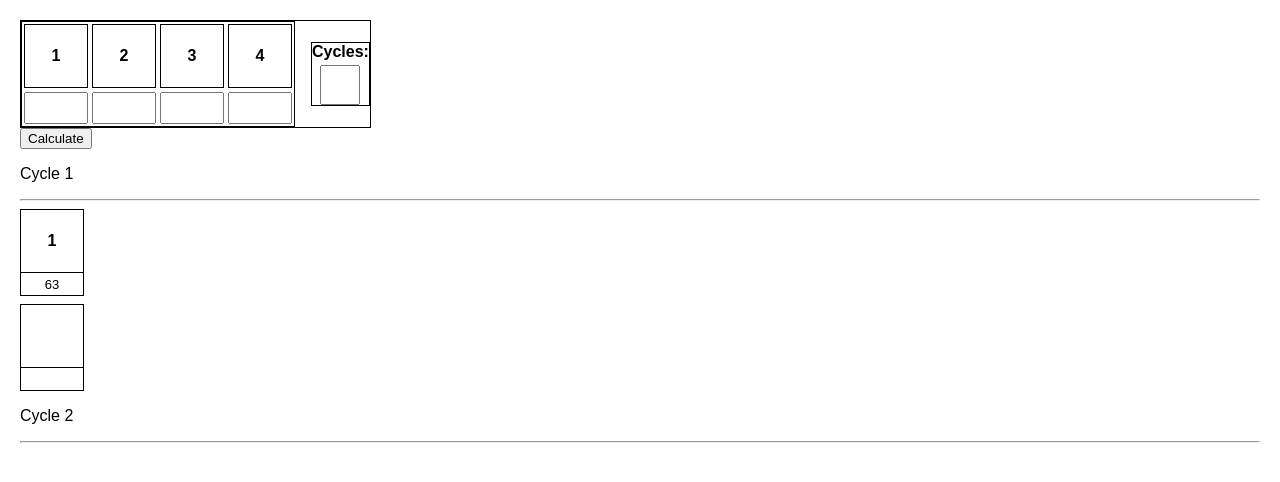
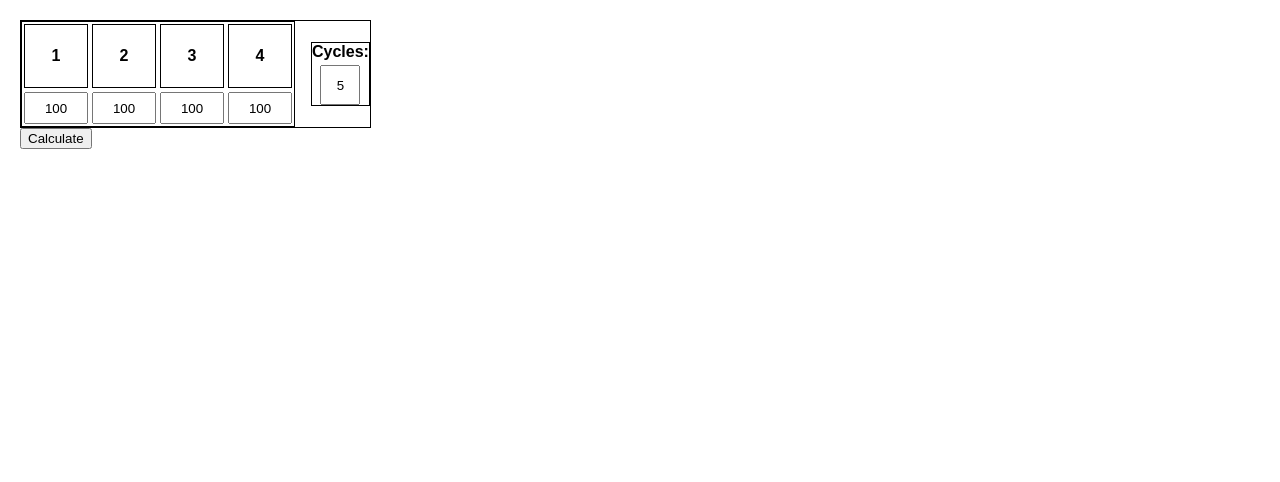
Before and after one commit to Arthadanel/hsr_speed_calculator, a React (Create React App) app: page / in a window 1280 px wide. Shown: the top 482 px of the page. Built offline with nearby package versions, Linux system fonts and the light colour scheme.

Commit message:
basic logic

```diff
--- a/src/App.js
+++ b/src/App.js
@@ -1,60 +1,109 @@
+import { useState } from 'react';
 import './App.css';
 
 function App() {
+  const defaultSpeed = 100;
+  const characterCount = 4;
+  const [speedValues, setSpeedValues] = useState(Array(characterCount).fill(defaultSpeed));
+  const [cycles, setCycles] = useState(5);
+  const [turns, setTurns] = useState([]);
+
+
+  function Calculate(speedValues, cycles) {
+    let calculatedTurns = [];
+    let avs = [];
+    for (let i = 0; i < speedValues.length; i++) {
+      const speed = speedValues[i];
+      avs.push({av: getAV(speed), id: i + 1});
+    }
+    console.log(avs);
+    console.log(cycles);
+
+    let currentCycle = 0;
+
+    for (let i = 0; i < characterCount; i++) {
+      const av = Number(avs[i].av);
+      const character = avs[i].id;
+      let currentAV = av;
+      let cycle = currentAV < 50 ? 0 :( Math.floor((currentAV - 50) / 100));
+      console.log(currentAV, cycle);
+      while (cycle < cycles) {
+        calculatedTurns.push({av: currentAV, id: character});
+        currentAV += av;
+        cycle = currentAV < 50 ? 0 :( Math.floor((currentAV - 50) / 100));
+      }
+    }
+
+    console.log(calculatedTurns.sort((a, b) => a.av - b.av));
+    setTurns(calculatedTurns);
+  }
+
+  let characterComponents = [];
+  for (let i = 0; i < characterCount; i++) {
+    function setSpeed(speed) {
+      let newSpeed = [...speedValues];
+      newSpeed[i] = speed;
+      setSpeedValues(newSpeed);
+    }
+    characterComponents.push(<CharacterData key={i + 1} speed={speedValues[i]} setSpeed={setSpeed} character={i + 1} />);
+  }
+
   return (
     <>
       <div className="input-data">
-        <TeamData />
-        <CyclesData />
+        <div className='team-data'>
+          {characterComponents}
+        </div>
+        <CyclesData cycles={cycles} setCycles={setCycles}/>
       </div>
-      <button className='calculate-btn'>Calculate</button>
-      <Timeline />
+      <button className='calculate-btn' onClick={() => Calculate(speedValues, cycles)}>Calculate</button>
+      <Timeline turns={turns} cycles={cycles}/>
     </>
   );
 }
 
-function TeamData() {
+function getAV(speed) {
+  return (10000 / speed).toFixed(2);
+}
+
+function CharacterData({ character, speed, setSpeed }) {
   return (
-    <div className='team-data'>
-      <CharacterData character='1'/>
-      <CharacterData character='2'/>
-      <CharacterData character='3'/>
-      <CharacterData character='4'/>
+    <div className='character-data'>
+      <div className='character-icon'>{character}</div>
+      <input id={'speed-input'+character} className='speed-input' value={speed} onChange={(e) => setSpeed(e.target.value)}/>
     </div>
   )
 }
 
-function CharacterData({ character }) {
+function CyclesData({cycles, setCycles}) {
   return (
-    <div className='character-data'>
-      <div className='character-icon'>{character}</div>
-      <SpeedInput />
+    <div className='cycle-data'>
+      <label htmlFor='cycle-input'>Cycles:</label>
+      <input id='cycle-input' className='cycle-input' value={cycles} onChange={(e) => setCycles(e.target.value)}></input>
     </div>
   )
 }
 
-function SpeedInput() {
-  return (
-    <input className='speed-input'></input>
-  )
-}
+function Timeline({ turns, cycles}) {
+  // let timeline = [<CycleDivider key={0} turnNumber='1'/>, <TurnData key={1} character='1' actionValue={63}/>,
+  //     <CycleDivider key={2} turnNumber='2'/>];
+  let timeline = [];
 
-function CyclesData() {
-  return (
-    <div className='cycle-data'>
-      <label>Cycles:</label>
-      <input className='cycle-input'></input>
-    </div>
-  )
-}
+  let currentTurn = 0;
+  for (let i = 0; i < cycles; i++) {
+    if (currentTurn >= turns.length) break;
+    timeline.push(<CycleDivider key={'cycle'+i} turnNumber={i}/>);
+    let lastAV = (i + 1) * 100 + 50;
+    console.log(lastAV);
+    while (currentTurn < turns.length && turns[currentTurn].av < lastAV) {
+      timeline.push(<TurnData key={"turn"+currentTurn} character={turns[currentTurn].id} actionValue={turns[currentTurn].av.toFixed(2)}/>);
+      currentTurn++;
+    }
+  }
 
-function Timeline() {
   return (
     <div className='timeline'>
-      <CycleDivider turnNumber='1'/>
-      <TurnData character='1' actionValue={63}/>
-      <TurnData />
-      <CycleDivider turnNumber='2'/>
+      {timeline}
     </div>
   )
 }
```
